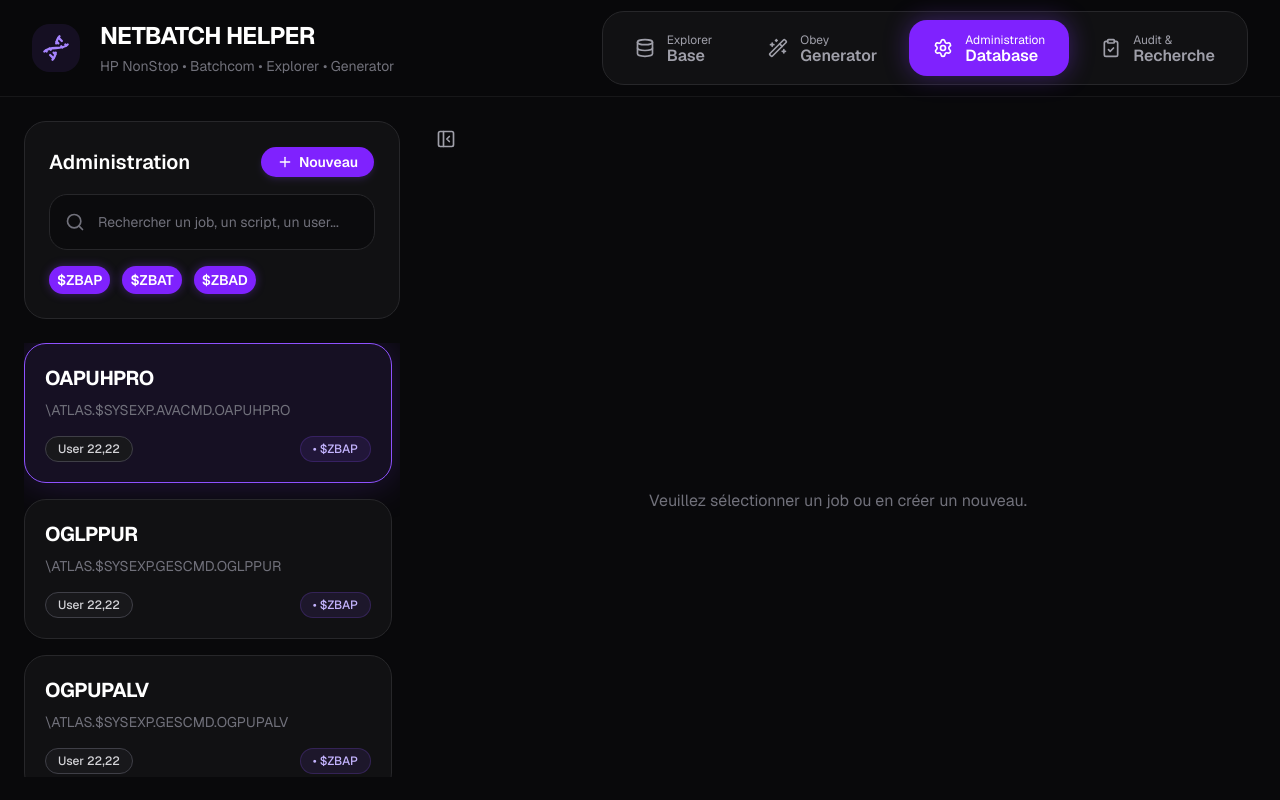
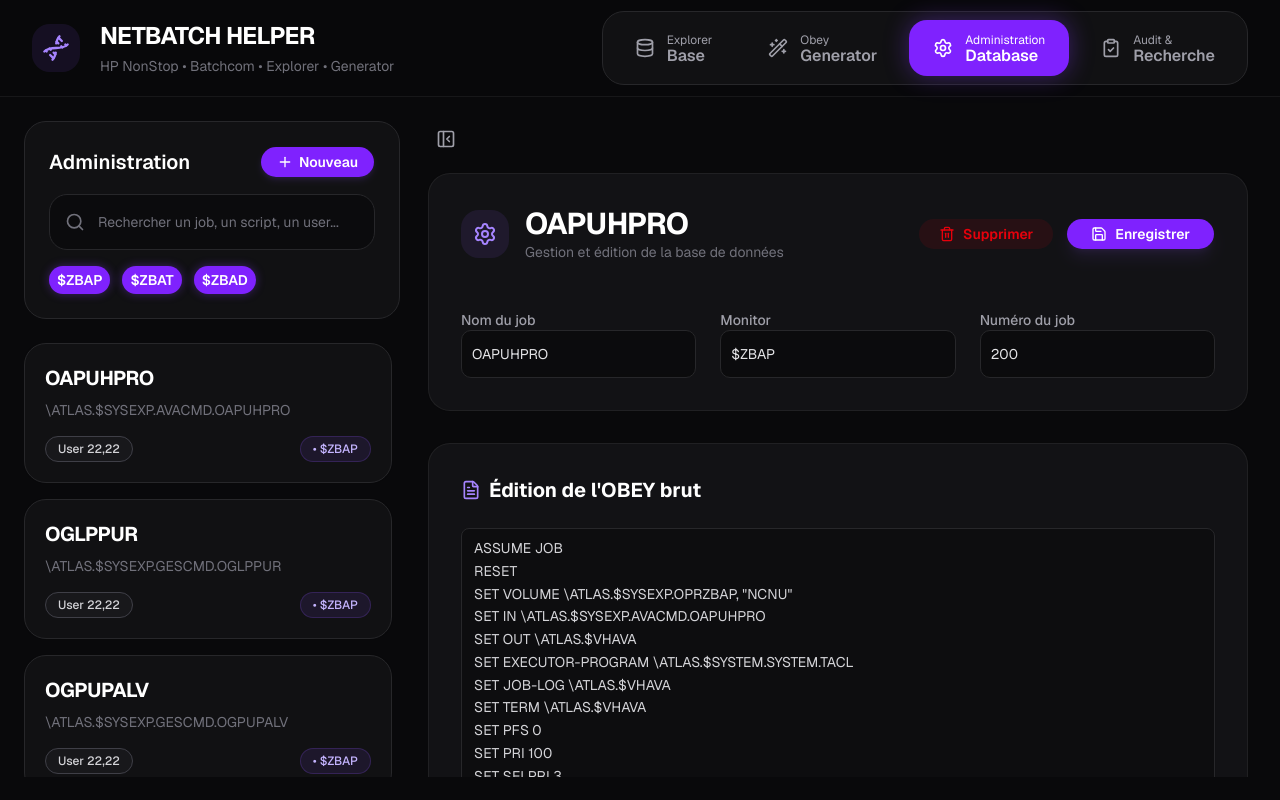
Before and after one commit to Inzicv/netbatch-helper, a Next.js app: page /admin in a window 1280 px wide. Built offline with nearby package versions, Linux system fonts and the light colour scheme.

Commit message:
feat: implement admin interface for job management including creation, editing, deletion, and OBEY script parsing

```diff
--- a/app/admin/page.tsx
+++ b/app/admin/page.tsx
@@ -29,10 +29,12 @@
 
     const [search, setSearch] = useState("");
     const [selectedMonitors, setSelectedMonitors] = useState(["$ZBAP", "$ZBAT", "$ZBAD"]);
+    const [selectedSystems, setSelectedSystems] = useState(["ATLAS", "PADME", "ISIS", "LEIA"]);
     const [selectedJobKey, setSelectedJobKey] = useState<string | null>(null);
     const [sidebarOpen, setSidebarOpen] = useState(true);
 
     // Editing State
+    const [editSystem, setEditSystem] = useState("");
     const [editJobName, setEditJobName] = useState("");
     const [editMonitor, setEditMonitor] = useState("");
     const [editJobNumber, setEditJobNumber] = useState<number | "">("");
@@ -40,6 +42,7 @@
 
     // Add Job Dialog/Form State
     const [showAddForm, setShowAddForm] = useState(false);
+    const [newSystem, setNewSystem] = useState("ATLAS");
     const [newJobName, setNewJobName] = useState("");
     const [newMonitor, setNewMonitor] = useState("$ZBAP");
     const [newJobNumber, setNewJobNumber] = useState<number | "">("");
@@ -48,28 +51,34 @@
     const [importObeyText, setImportObeyText] = useState("");
 
     const filteredJobs = useMemo(() => {
-        return searchJobs(search).filter(job => selectedMonitors.includes(job.monitor));
-    }, [search, selectedMonitors, searchJobs]);
+        return searchJobs(search).filter(job =>
+            selectedMonitors.includes(job.monitor) &&
+            selectedSystems.includes(job.system)
+        );
+    }, [search, selectedMonitors, selectedSystems, searchJobs]);
 
     // Set first job if none selected
-    const activeJobKey = selectedJobKey || (filteredJobs[0] ? `${filteredJobs[0].monitor}_${filteredJobs[0].job_name}` : null);
+    const activeJobKey = selectedJobKey || (filteredJobs[0] ? `${filteredJobs[0].system}.${filteredJobs[0].monitor}.${filteredJobs[0].job_name}` : null);
     const activeJob = activeJobKey ? jobs[activeJobKey] : null;
 
     // Load active job into edit states
     useEffect(() => {
-        setTimeout(() => {
+        const timer = setTimeout(() => {
             if (activeJob) {
+                setEditSystem(activeJob.system);
                 setEditJobName(activeJob.job_name);
                 setEditMonitor(activeJob.monitor);
                 setEditJobNumber(activeJob.job_number || "");
                 setEditObeyForm(activeJob.obey_form || "");
             } else {
+                setEditSystem("");
                 setEditJobName("");
                 setEditMonitor("");
                 setEditJobNumber("");
                 setEditObeyForm("");
             }
         }, 0);
+        return () => clearTimeout(timer);
     }, [activeJob]);
 
     function toggleMonitor(monitor: string) {
```
